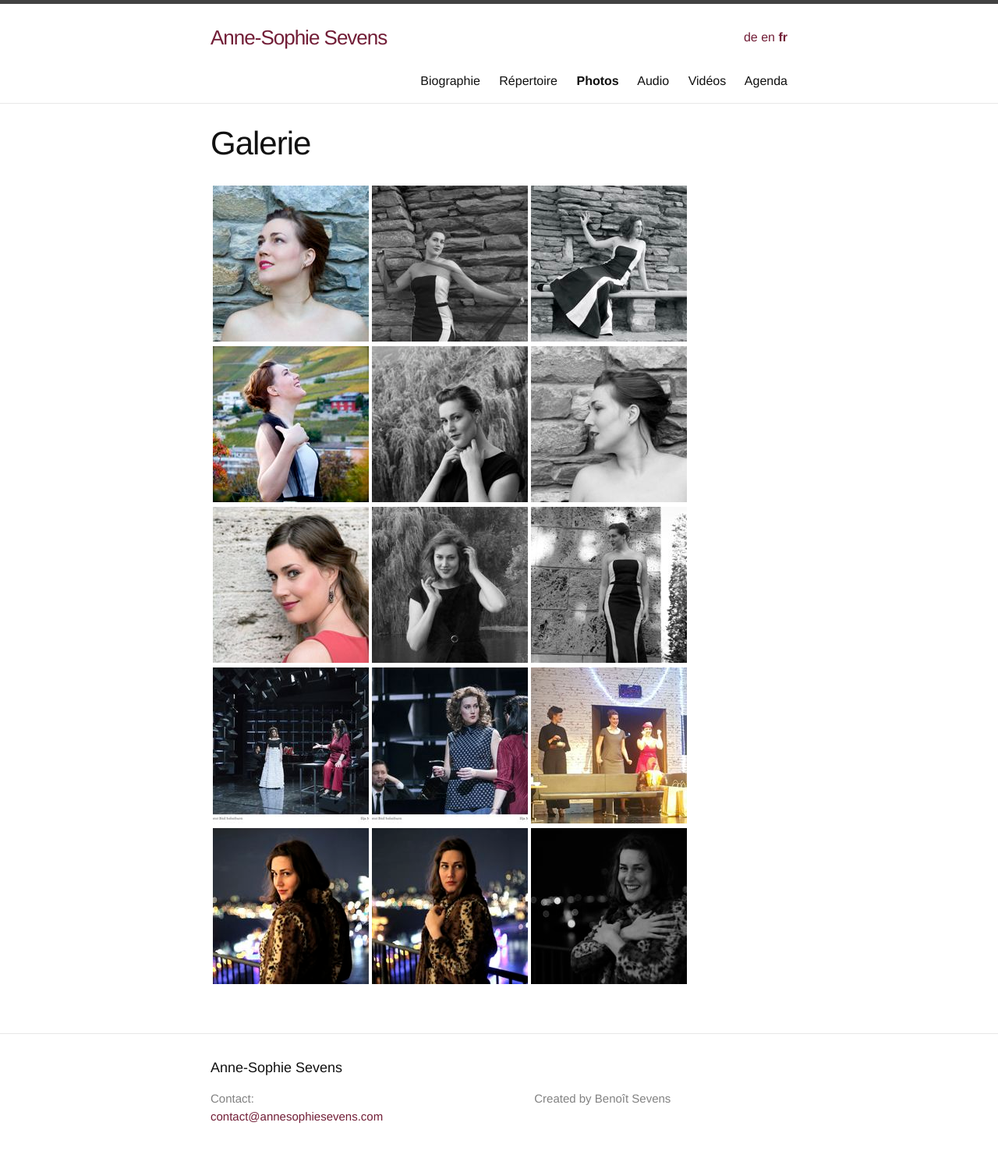
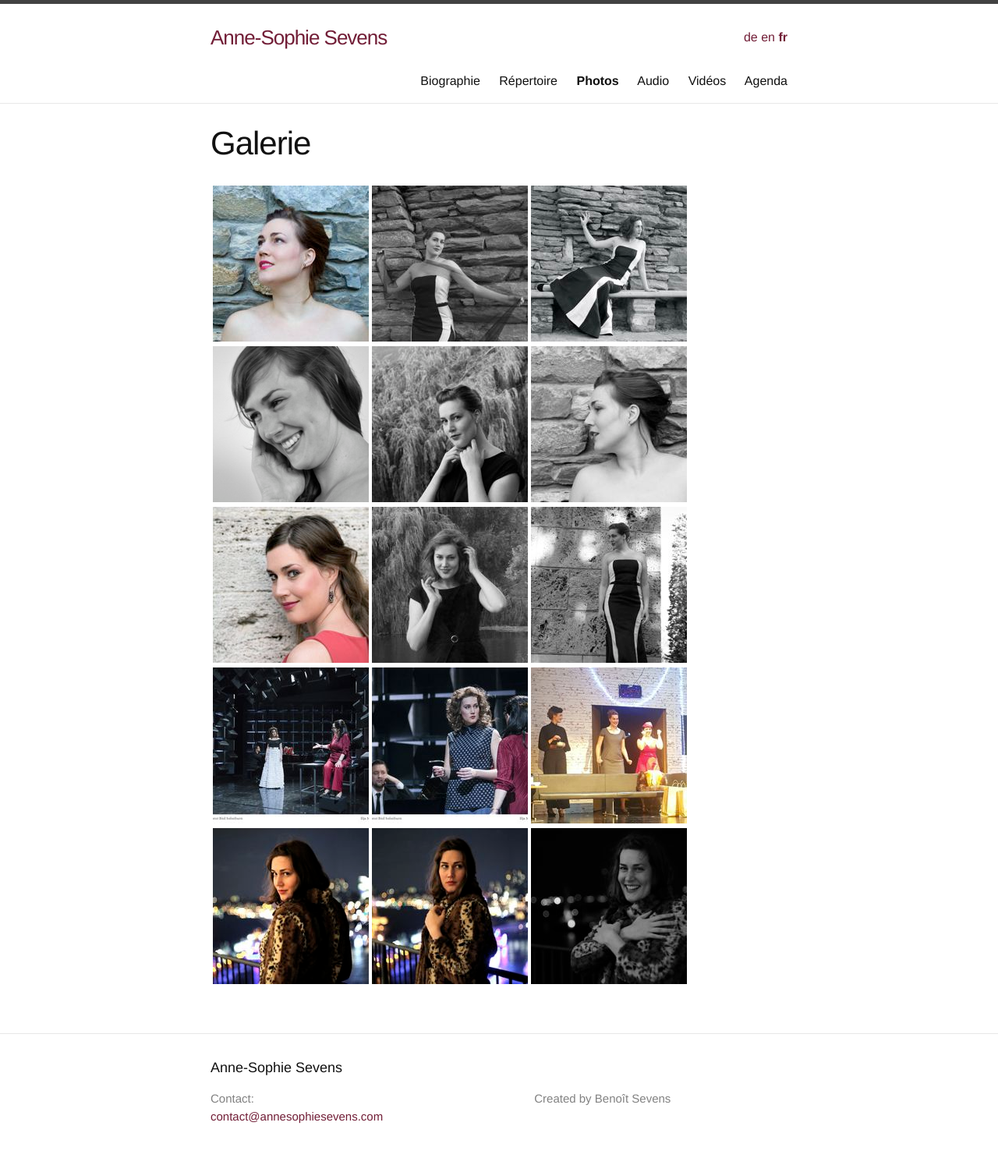
Before and after one commit to annesophie-sevens/annesophie-sevens.github.io, a Jekyll site: the page built from pictures-fr.md, in a window 1280 px wide. Shown: the whole page at 78% size. Built offline with Jekyll 4.4.1, drawn with Linux system fonts in a browser that asks for light colours.

Commit message:
Update pictures-fr.md

```diff
--- a/pictures-fr.md
+++ b/pictures-fr.md
@@ -7,7 +7,7 @@ ref: pictures
 ---
 | <a href="/assets/a10.jpg"> ![]({{ site.baseurl }}/assets/a10-thumbnail.jpg) </a> | <a href="/assets/a5.jpg"> ![]({{ site.baseurl }}/assets/a5-thumbnail.jpg) </a> | <a href="/assets/a6.jpg">  ![]({{ site.baseurl }}/assets/a6-thumbnail.jpg) </a> |
 
-| <a href="/assets/a4.jpg"> ![]({{ site.baseurl }}/assets/a4-thumbnail.jpg) </a> | <a href="/assets/a11.jpg"> ![]({{ site.baseurl }}/assets/a11-thumbnail.jpg) </a> | <a href="/assets/a2.jpg">![]({{ site.baseurl }}/assets/a2-thumbnail.jpg) </a> |
+| <a href="/assets/picture5.jpg"> ![]({{ site.baseurl }}/assets/picture5-thumbnail.jpg) </a> | <a href="/assets/a11.jpg"> ![]({{ site.baseurl }}/assets/a11-thumbnail.jpg) </a> | <a href="/assets/a2.jpg">![]({{ site.baseurl }}/assets/a2-thumbnail.jpg) </a> |
 
 |  <a href="/assets/muurfoto.jpg">  ![]({{ site.baseurl }}/assets/muurfoto_thumbnail.jpg) </a> | <a href="/assets/a14.jpg"> ![]({{ site.baseurl }}/assets/a14-thumbnail.jpg) </a>|<a href="/assets/a1.jpg"> ![]({{ site.baseurl }}/assets/a1-thumbnail.jpg) </a>|
 
```
